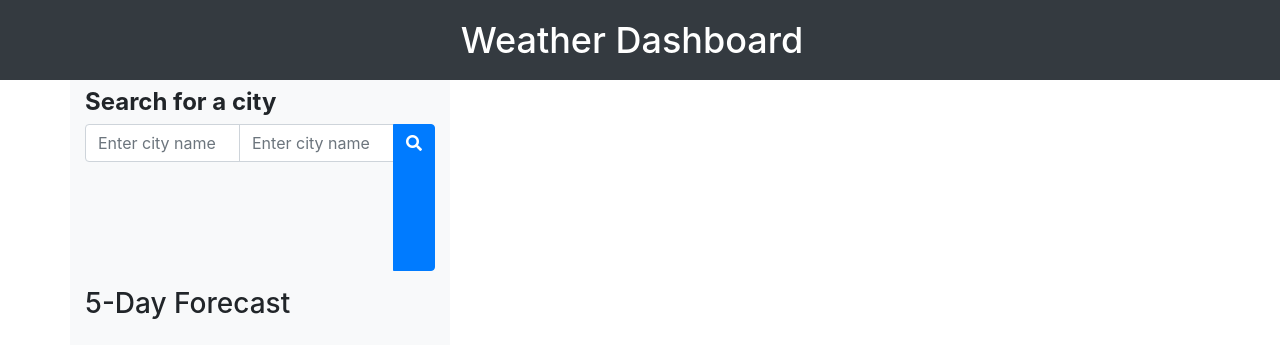
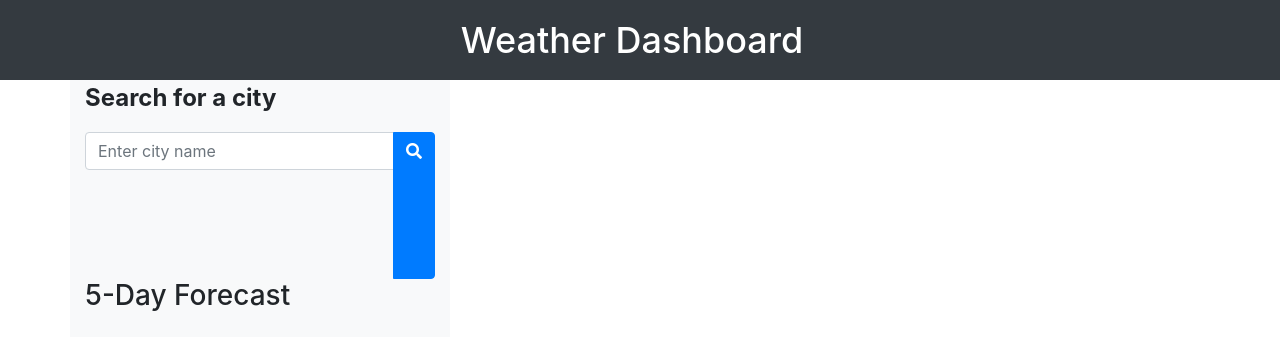
Before and after one commit to cartkidd/Weather-Updates, a plain HTML site: page index.html in a window 1280 px wide. Drawn offline with nearby package versions, Linux system fonts and the light colour scheme.

Commit message:
Finished Project

```diff
--- a/index.html
+++ b/index.html
@@ -17,10 +17,10 @@
             <div class="container">
                 <div class="row">
                     <div class="col-4 bg-light">
-                        <p class="search-header my-1">Search for a city</p>
-                        <div class="input-group mb-3">
+                        <p class="search-header my-12">Search for a city</p>
+                        <div class="input-group mb-12">
                             <input id="city-input" type="text" class="form-control" placeholder="Enter city name" aria-label="Enter city name" area-describedby="search-button">
-                            <input id="city-input" type="text" class="form-control" placeholder="Enter city name" aria-label="Enter city name">
+
                             <div class="input-group-append">
                                 <button class="btn btn-primary" type="button" id="search-button">
                                     <i class="fas fa-search"></i>
```
